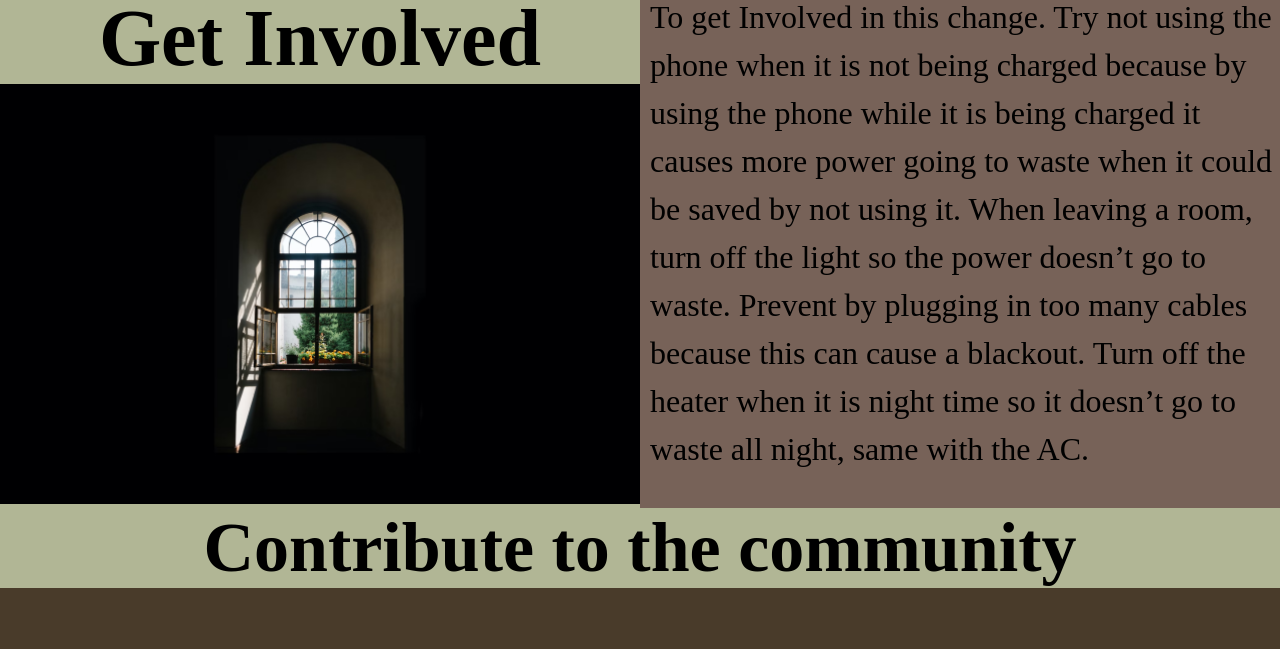
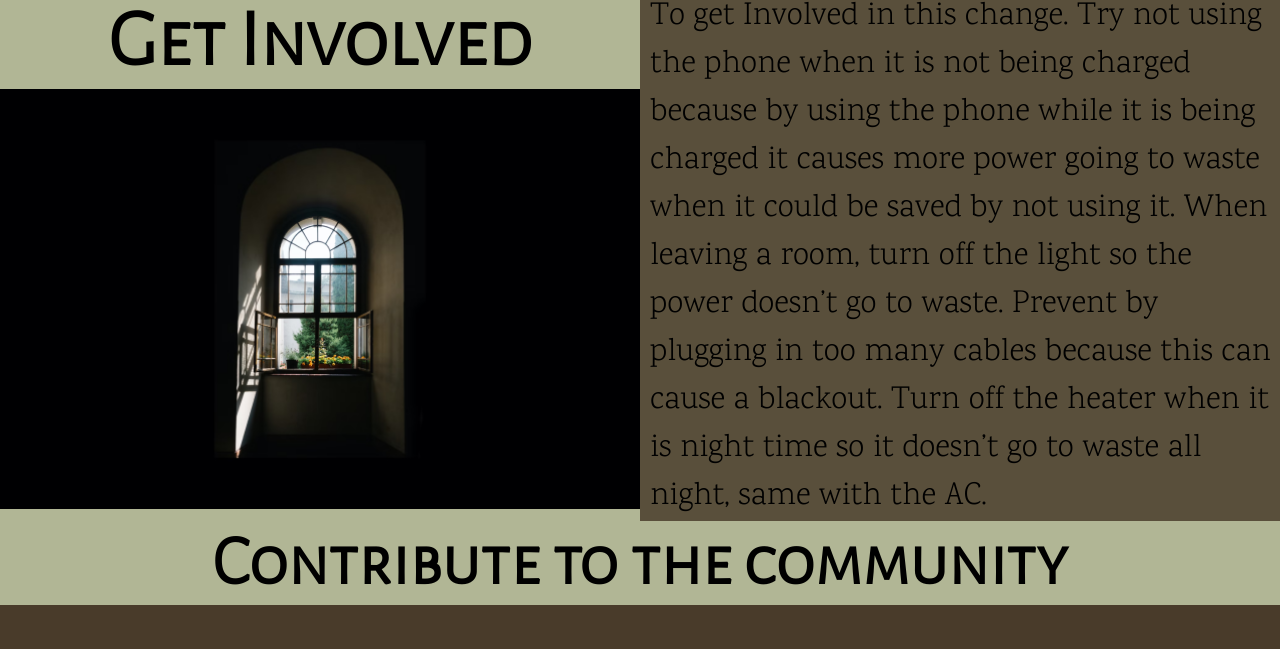
Before and after one commit to karlahernande/Project2, a plain HTML site: page project2/energyuse.html in a window 1280 px wide. Shown: the part 747-1396 px from the top of the page. Drawn offline with Linux system fonts and the light colour scheme.

Commit message:
Karla H
Added font for every single page and image for the Involvement page.

```diff
--- a/project2/energyuse.html
+++ b/project2/energyuse.html
@@ -6,12 +6,7 @@
     <meta name="viewport" content="width=device-width, initial-scale=1.0">
     <title>Involvement</title>
     <link rel="stylesheet" href="styles.css">
-    <!-- <link rel="preconnect" href="https://fonts.googleapis.com">
-<link rel="preconnect" href="https://fonts.gstatic.com" crossorigin>
-<link href="https://fonts.googleapis.com/css2?family=Karma&display=swap" rel="stylesheet">
-    <style>
-        @import url('https://fonts.googleapis.com/css2?family=Karma&display=swap');
-        </style> -->
+    <style> @import url('https://fonts.googleapis.com/css2?family=Jost:wght@200&display=swap'); </style>
 </head>
 <body>
     <header class="HeaderMain">
@@ -35,15 +30,25 @@
 
     <div class="flexbox">
         <div class="energy">
+            <style> @import url('https://fonts.googleapis.com/css2?family=Alegreya+Sans+SC:wght@300&display=swap'); </style>
         <h2>Get Involved</h2>
         <img class="computer-img" src="Images/Rectangle 20.png" alt="desk with computers">
         </div>
+        <style> @import url('https://fonts.googleapis.com/css2?family=Karma:wght@300&display=swap'); </style>
         <div class="energy-text">
             <p>To get Involved in this change. Try not using the phone when it is not being charged because by using the phone while it is being charged it causes more power going to waste when it could be saved by not using it. When leaving a room, turn off the light so the power doesn’t go to waste. Prevent by plugging in too many cables because this can cause a blackout. Turn off the heater when it is night time so it doesn’t go to waste all night, same with the AC. </p>
         </div>
     </div>
+    <style> @import url('https://fonts.googleapis.com/css2?family=Alegreya+Sans+SC:wght@300&display=swap'); </style>
+    <h2 class="contribute-h2">Contribute to the community</h2>
+    <!-- <div class="flexbox">
+        <div class="contribute">
+    <p>
+        Contributing to the community can be by telling them how to save energy and to not let it go to waste. Invest in solar panels because they help save energy. Tell the community to invest in solar panels because if they are working and helping by saving energy. It will also help them by saving energy. Sharing trips together so the gasoline doesn’t go to waste in different cars.
+    </p>
+    <img class="solar-panel" src="Images/Rectangle 20.png" alt="house with solar panels">
+</div> -->
 
-    <h2 class="contribute-h2">Contribute to the community</h2>
 
     <footer>
         <article class="pad">
--- a/project2/styles.css
+++ b/project2/styles.css
@@ -17,6 +17,7 @@
     background-color: #373D20;
     align-items: center;
     height: 180px;
+    font-family: 'Jost', sans-serif;
 }
 
 .topNav {
@@ -105,11 +106,14 @@ footer{
 .flexbox {
     display:flex;
     flex:wrap;
+    font-family: 'Karma', serif;
 }
 
 .energy {
     width:50%;
     background-color:#B1B695;
+    font-family: 'Alegreya Sans SC', sans-serif;
+
 }
 
 .energy > h2 {
@@ -120,7 +124,7 @@ footer{
 
 .energy-text {
     width:50%;
-    background-color:#776258;
+    background-color:#594F3B;
 }
 
 .energy-text p {
@@ -141,4 +145,6 @@ footer{
     background-color:#B1B695;
     text-align: center;
     font-size:70px;
+    font-family: 'Alegreya Sans SC', sans-serif;
+
 }
```
Also changed, not shown: project2/contributing.html (+3 -0 lines), project2/index.html (+1 -0 lines), project2/Images/Rectangle 22.png (added).
